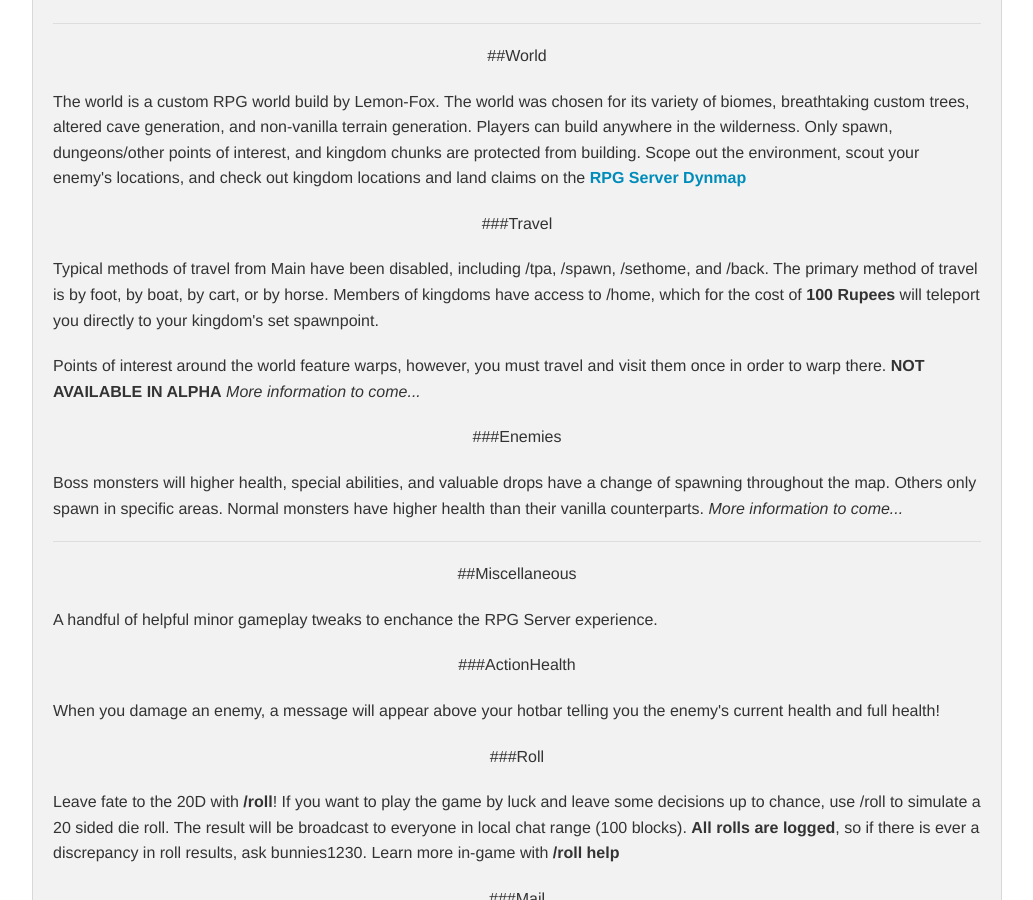
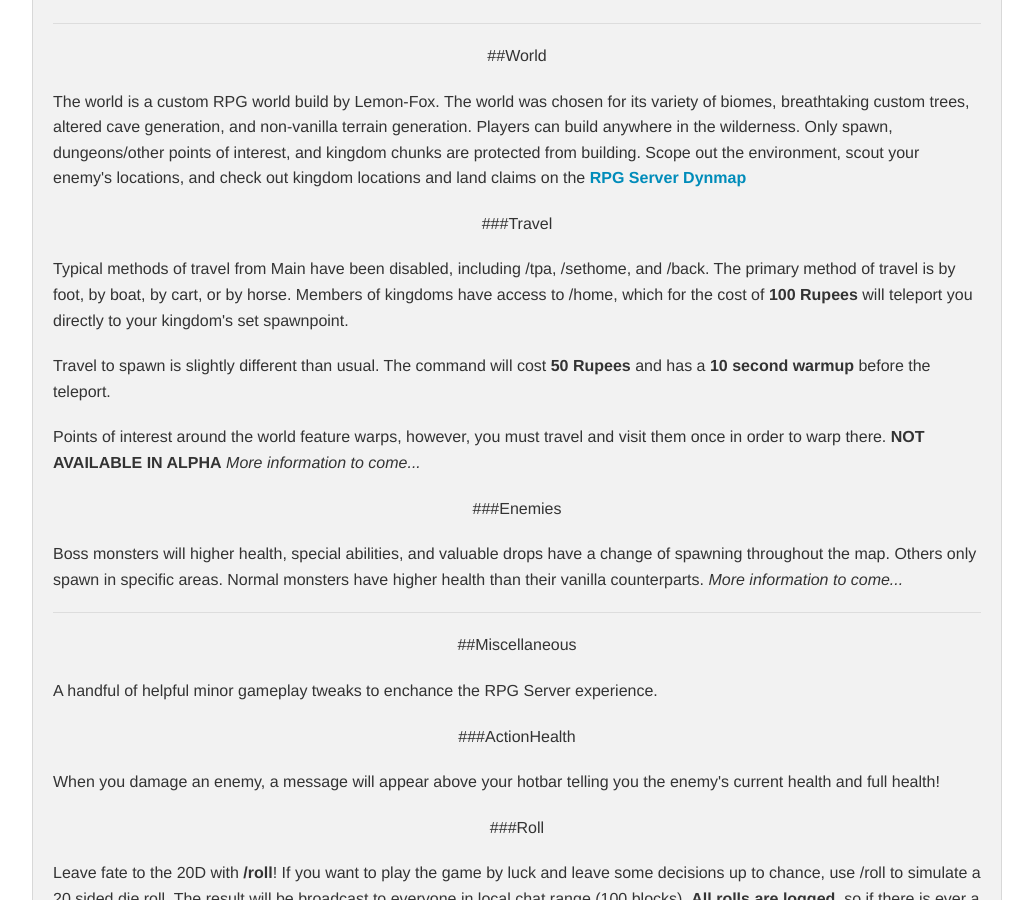
Before and after one commit to damnation-eu/website-beta, a Jekyll site: the page built from rpg-gameplay.md, in a window 1280 px wide and 900 px high, scrolled down 5001 px. Shown: the whole window, without its empty margins (123-1156 px from the left). Built offline with Jekyll 4.4.1, drawn with Linux system fonts in a browser that asks for light colours; nearby versions of some CDN libraries; library files that are not in the unit come from our copies.

Commit message:
Update rpg-gameplay.md

```diff
--- a/rpg-gameplay.md
+++ b/rpg-gameplay.md
@@ -234,7 +234,9 @@
 <div style="text-align: center;" markdown="1">
 ###Travel
 </div>
-<p>Typical methods of travel from Main have been disabled, including /tpa, /spawn, /sethome, and /back. The primary method of travel is by foot, by boat, by cart, or by horse. Members of kingdoms have access to /home, which for the cost of <b>100 Rupees</b> will teleport you directly to your kingdom's set spawnpoint.</p>
+<p>Typical methods of travel from Main have been disabled, including /tpa, /sethome, and /back. The primary method of travel is by foot, by boat, by cart, or by horse. Members of kingdoms have access to /home, which for the cost of <b>100 Rupees</b> will teleport you directly to your kingdom's set spawnpoint.</p>
+
+<p>Travel to spawn is slightly different than usual. The command will cost <b>50 Rupees</b> and has a <b>10 second warmup</b> before the teleport.</p>
 
 <p>Points of interest around the world feature warps, however, you must travel and visit them once in order to warp there. <b>NOT AVAILABLE IN ALPHA</b> <i>More information to come...</i></p>
 
```
